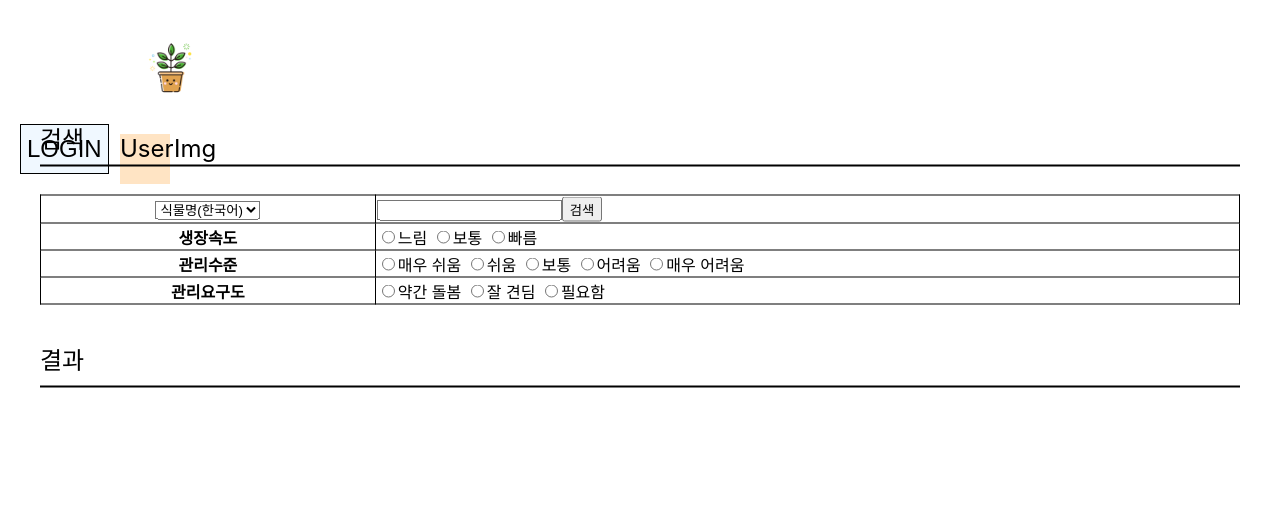
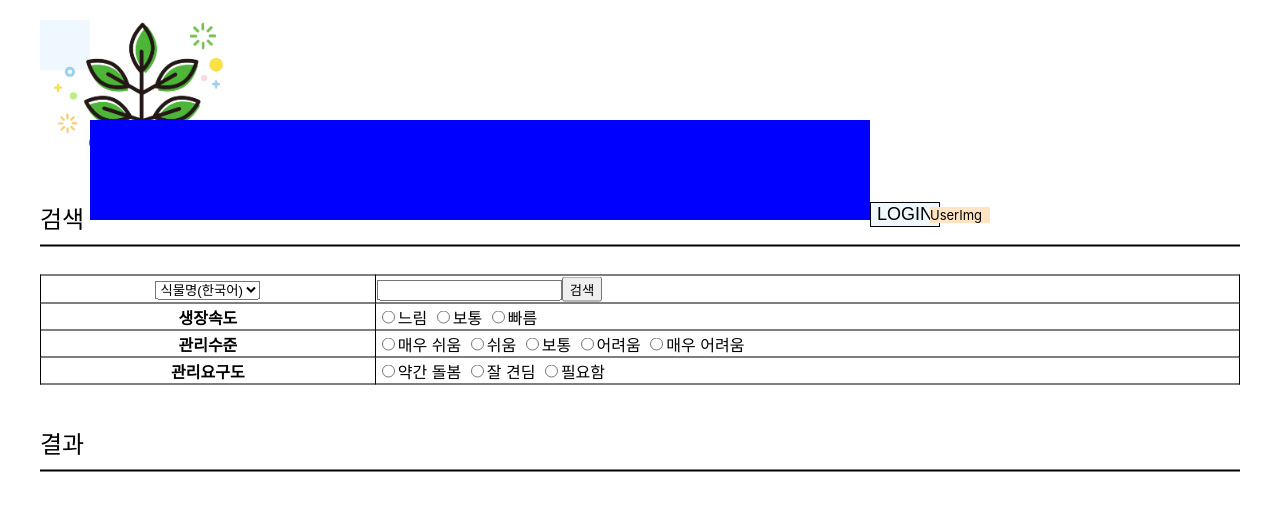
Before and after one commit to Yujin-nKim/2022-Software-Engineering-FR, a React (Create React App) app in the folder plantweb/: page / in a window 1280 px wide. Shown: the top 510 px of the page. Built offline with nearby package versions, Linux system fonts and the light colour scheme; the HTML template or start-up script is replaced by a standard one.

Commit message:
[FIX] CSS

```diff
--- a/plantweb/src/App.js
+++ b/plantweb/src/App.js
@@ -14,6 +14,7 @@ const Router = () => {
   return (
      <BrowserRouter>
         <Routes>
+            <Route exact path="/header" element ={<Header/>} />
            <Route exact path="/" element ={<Main/>} />
            <Route exact path="/login" element ={<Login/>} />
            <Route exact path="/searchList" element ={<ShowSearchList/>} />
--- a/plantweb/src/component/header.css
+++ b/plantweb/src/component/header.css
@@ -1,45 +1,49 @@
 
 #header_div{
     margin: 20px;
-    width: 100%;
+    width: auto;
+    height: 100px;
 }
 #logo_div{
     width: 50px;
     height: 50px;
     text-align: center;
     display: inline-block;
+    background-color: aliceblue;
 
 }
 #logoImg{
-    width: 100px;
+    width: 100%;
+    height: 100%;
     display: inline-block;
 
 }
 #space_div{
-    width: 75%;
+    width:
+    65%;
+    height: 100%;
     display: inline-block;
     text-align: center;
+    background-color: blue;
 }
 #btn_div{
     display: inline-block;
-    width: 100px;
+    width: 5%;
     /* height: 50px; */
 }
 #btn_moveToLogin{
     background-color: aliceblue;
     border: 1px black solid;
-    height: 50px;
-    font-size: x-large;
+    height: 100%;
+    font-size: large;
     margin-right: 10px;
 }
 #btn_moveToLogin:hover{
     background-color: grey;
 }
 #myPage_div{
-    width: 50px;
-    height: 50px;
+    width: 5%;
     background-color: bisque;
     display: inline-block;
-    font-size: x-large;
-
+    font-size: small;
 }
--- a/plantweb/src/component/header.js
+++ b/plantweb/src/component/header.js
@@ -30,9 +30,9 @@ export const Header = () => {
     return (
         <div id ="header_div">
             <div id="logo_div">
-            <img id="logoImg" alt="logo" src={Logo} />
+                <img className="logoImg" alt="logo" src={Logo} />
             </div>
-            <div id="space_div"></div>
+            <div id="space_div"><span></span></div>
             <div id="btn_div"><button id="btn_moveToLogin" onClick ={LoginOrOut}>{buttonText}</button></div>
             <div id="myPage_div" onClick={movemyPage}>UserImg</div>
         </div>
--- a/plantweb/src/component/searchResult.css
+++ b/plantweb/src/component/searchResult.css
@@ -5,17 +5,28 @@ table, td, th{
 
 #result_table{
     width: 900px;
+    height: 200px;
+    text-align: center;
 }
 
 th{
-    width: 250px;
+    width: 200px;
 }
 
 td{
-    width: 650px;
+    width: 700px;
 }
 
 p{
     font-size:x-large;
     margin-bottom: 10px;
 }
+
+img{
+    width: 200px;
+    height: 200px;
+}
+
+li{
+    list-style:none;
+}
--- a/plantweb/src/component/searchResult.js
+++ b/plantweb/src/component/searchResult.js
@@ -6,10 +6,13 @@ export const SearchResult = (props) => {
         <div>
             <li>
                 <table id="result_table">
-                    <tr>
-                        <th><img src={props.plantImgUrl}></img></th>
+                    <tbody>
+                        <tr>
+                            <td><img src={props.plantImgUrl}></img></td>
                         <td>{props.plantNameKR} / <i>{props.plantNameEN}</i></td>
-                    </tr>
+
+                        </tr>
+                    </tbody>
                 </table>
             </li>
         </div>
--- a/plantweb/src/page/login/login.css
+++ b/plantweb/src/page/login/login.css
@@ -1,9 +1,16 @@
 #logo_div{
-    width: 300px;
-    height: 100px;
+    width: 50px;
+    height: 50px;
+    text-align: center;
+    display: inline-block;
+    background-color: aliceblue;
+
 }
-.logoImg{
-    width: 300px;
+#logoImg{
+    width: 100%;
+    height: 100%;
+    display: inline-block;
+
 }
 
 #login_div{
--- a/plantweb/src/page/main/main.css
+++ b/plantweb/src/page/main/main.css
@@ -8,7 +8,7 @@ table, td, th{
 #search_div{
     position: absolute;
     left: 50%;
-    top: 25%;
+    top: 35%;
     transform: translate(-50%, -50%);
 }
 
@@ -27,3 +27,10 @@ p{
     font-size:x-large;
     margin-bottom: 10px;
 }
+
+#searchList_div{
+    position: absolute;
+    left: 50%;
+    top: 55%;
+    transform: translate(-50%, -50%);
+}
--- a/plantweb/src/page/main/main.js
+++ b/plantweb/src/page/main/main.js
@@ -41,7 +41,7 @@ export const Main=()=>{
 
     return (
         <div>
-            <div>
+            <div id="header_div">
                 <Header></Header>
             </div>
 
@@ -115,7 +115,7 @@ export const Main=()=>{
                     </tr>
                 </table>
             </div>
-            <div>
+            <div id="searchList_div">
                 <ShowSearchList data ={searchResult} ></ShowSearchList>
             </div>
 
--- a/plantweb/src/page/showSearchList/showSearchList.css
+++ b/plantweb/src/page/showSearchList/showSearchList.css
@@ -1,6 +1,10 @@
-#result_div{
+ #result_div{
+    position: relative;
+}
+
+ul{
     position: absolute;
     left: 50%;
-    top: 45%;
+    top: 60%;
     transform: translate(-50%, -50%);
 }
--- a/plantweb/src/page/showSearchList/showSearchList.js
+++ b/plantweb/src/page/showSearchList/showSearchList.js
@@ -3,9 +3,8 @@ import { useState } from "react";
 import "./showSearchList.css"
 
 export const ShowSearchList=(prop)=>{
-    const [resultData,setResultData]=useState([]);
     console.log(prop);
-    const resultList = prop.data.map(result => (<SearchResult plantNameKR={result.plantNameKR} plantNameEN={result.plantNameEN} plantImgUrl={result.plantImgUrl}/>));
+    // const resultList = prop.data.map(result => );
     return (
         <div>
 
@@ -14,7 +13,12 @@ export const ShowSearchList=(prop)=>{
                 <hr></hr>
 
                 <ul>
-                    {resultList}
+                    {prop.data.map(result => {
+                        <li>
+                            <SearchResult plantNameKR={result.plantNameKR} plantNameEN={result.plantNameEN} plantImgUrl={result.plantImgUrl}/>
+
+                        </li>
+                    })}
                 </ul>
             </div>
         </div>
```
Also changed, not shown: plantweb/src/images/Logo.png.
